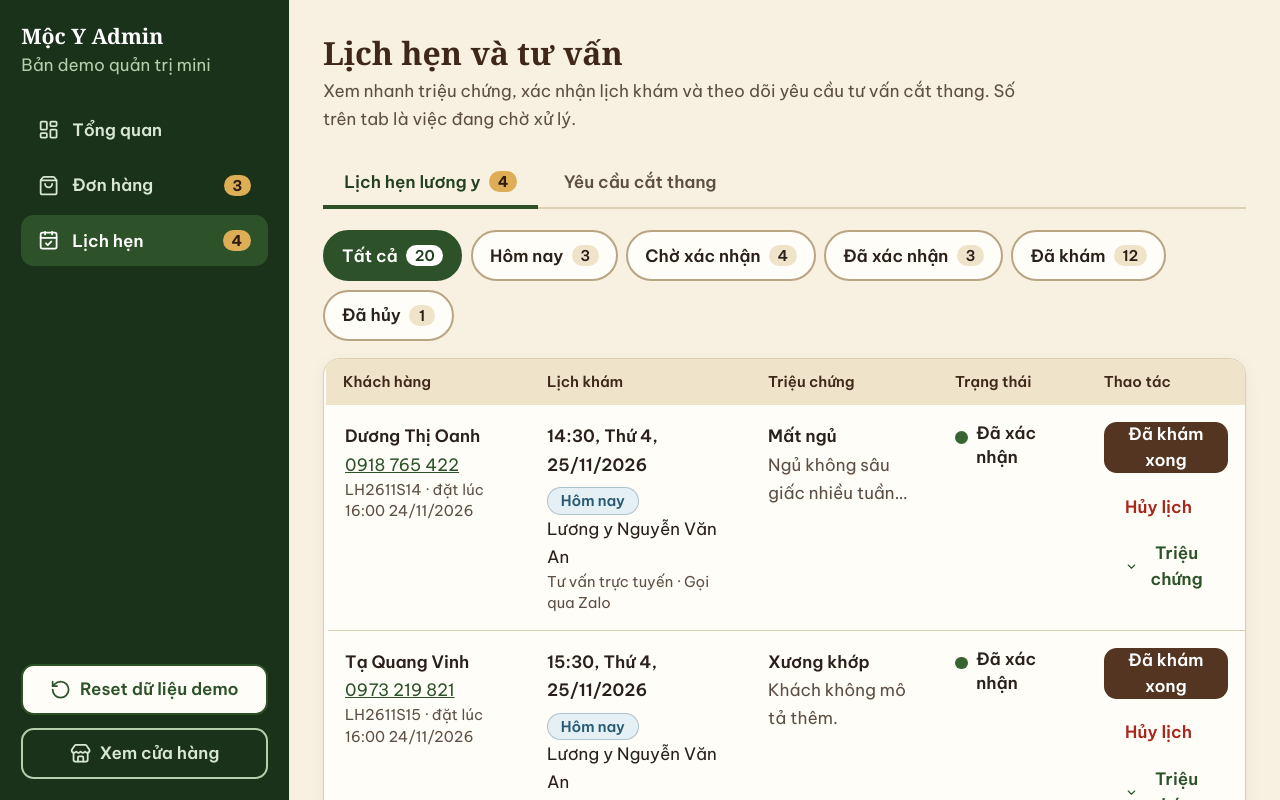
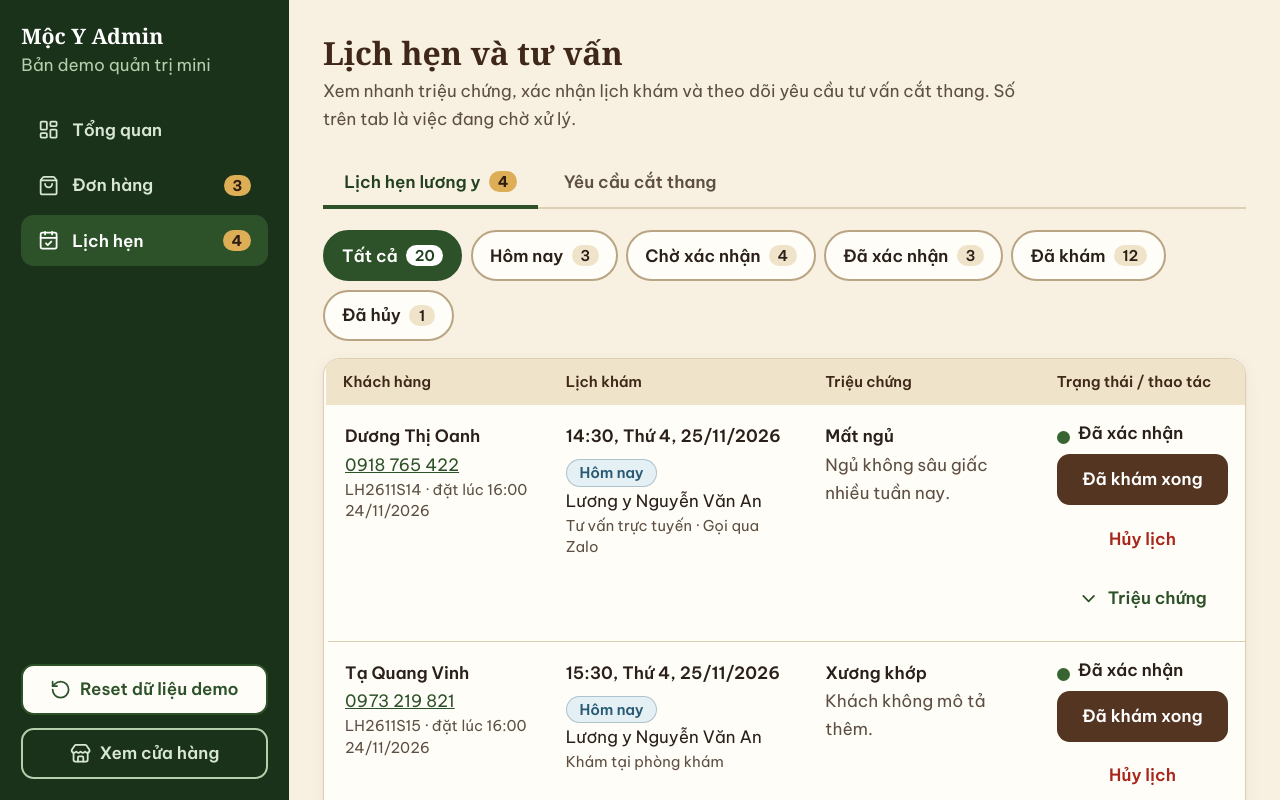
Before and after one commit to trisjr/mocy-platform, a Next.js app: page /admin/lich-hen in a window 1280 px wide. Shown: the top 800 px of the page. Built offline with nearby package versions, Linux system fonts and the light colour scheme.

Commit message:
fix(admin): keep appointment table cells on one line

```diff
--- a/src/components/admin/AppointmentsList.tsx
+++ b/src/components/admin/AppointmentsList.tsx
@@ -1,6 +1,6 @@
 "use client";
 
-import { Check, ChevronDown, ChevronUp } from "lucide-react";
+import { ChevronDown, ChevronUp } from "lucide-react";
 import { useMemo, useState } from "react";
 import { Badge, Button } from "@/components/ui";
 import { APPOINTMENT_STATUS_META, CONSULT_MODE_LABELS, ONLINE_CHANNEL_LABELS } from "@/lib/constants";
@@ -72,7 +72,7 @@ export function AppointmentsList({ today }: { today: string }) {
     {
       key: "schedule",
       header: "Lịch khám",
-      className: "md:min-w-52",
+      className: "md:min-w-56",
       render: (a) => {
         const doctor = getDoctorById(a.doctorId);
         return (
@@ -81,7 +81,7 @@ export function AppointmentsList({ today }: { today: string }) {
               {a.time}, {formatDateKey(a.date)}
               {a.date === today && <Badge tone="info">Hôm nay</Badge>}
             </p>
-            <p>{doctor?.name ?? "Chưa rõ lương y"}</p>
+            <p className="whitespace-nowrap">{doctor?.name ?? "Chưa rõ lương y"}</p>
             <p className="text-sm text-ink-muted">
               {CONSULT_MODE_LABELS[a.mode]}
               {a.mode === "online" && a.onlineChannel ? ` · ${ONLINE_CHANNEL_LABELS[a.onlineChannel]}` : ""}
@@ -102,19 +102,15 @@ export function AppointmentsList({ today }: { today: string }) {
       ),
     },
     {
-      key: "status",
-      header: "Trạng thái",
-      className: "md:w-36",
-      render: (a) => <StatusTag tone={APPOINTMENT_STATUS_META[a.status].tone} label={APPOINTMENT_STATUS_META[a.status].label} />,
-    },
-    {
       key: "actions",
-      header: "Thao tác",
+      header: "Trạng thái / thao tác",
       hideLabel: true,
+      className: "md:w-48",
       render: (a) => {
         const open = expanded === a.id;
         return (
-          <div className="flex flex-wrap items-center gap-2">
+          <div className="flex flex-col items-start gap-2 whitespace-nowrap md:items-stretch">
+            <StatusTag tone={APPOINTMENT_STATUS_META[a.status].tone} label={APPOINTMENT_STATUS_META[a.status].label} />
             {a.status === "pending" && (
               <Button
                 variant="primary"
@@ -128,12 +124,6 @@ export function AppointmentsList({ today }: { today: string }) {
               <Button variant="secondary" onClick={() => updateAppointmentStatus(a.id, "completed")} aria-label={`Đánh dấu ${a.code} đã khám`}>
                 Đã khám xong
               </Button>
-            )}
-            {(a.status === "completed" || a.status === "cancelled") && (
-              <span className="inline-flex min-h-12 items-center gap-1 font-semibold text-ink-muted">
-                {a.status === "completed" && <Check aria-hidden="true" className="size-5" />}
-                {a.status === "completed" ? "Đã xong" : "Đã hủy"}
-              </span>
             )}
             {(a.status === "pending" || a.status === "confirmed") && (
               <Button
--- a/src/components/admin/DataList.tsx
+++ b/src/components/admin/DataList.tsx
@@ -38,7 +38,7 @@ export function DataList<T>({ caption, rows, getKey, columns, rowTone, expandedK
           <thead className="bg-paper-200 text-wood-800">
             <tr>
               {columns.map((c) => (
-                <th key={c.key} scope="col" className={cn("px-4 py-3 text-sm font-semibold", c.className)}>
+                <th key={c.key} scope="col" className={cn("px-3 py-3 text-sm font-semibold lg:px-4", c.className)}>
                   {c.header}
                 </th>
               ))}
@@ -56,7 +56,7 @@ export function DataList<T>({ caption, rows, getKey, columns, rowTone, expandedK
                       <td
                         key={c.key}
                         className={cn(
-                          "px-4 py-4",
+                          "px-3 py-4 lg:px-4",
                           i === 0 && "border-l-4",
                           i === 0 && (tone ? ROW_BAR[tone] : "border-transparent"),
                           c.className,
```
